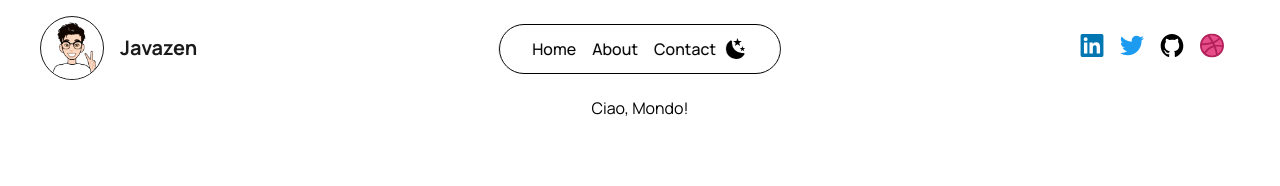
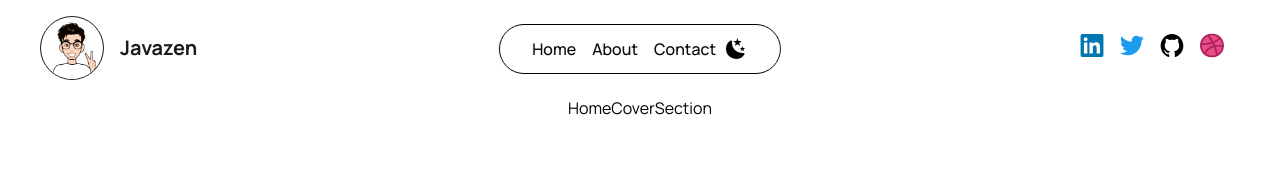
Before and after one commit to javazen/Nextjs-contentlayer-blog, a Next.js app: page / in a window 1280 px wide. Shown: the top 186 px of the page. Built offline with nearby package versions, Linux system fonts and the light colour scheme.

Commit message:
HomeCoverSection stub

```diff
--- a/src/app/page.js
+++ b/src/app/page.js
@@ -1,11 +1,12 @@
-import { allBlogs } from '../../.contentlayer/generated'
+import { allBlogs } from 'contentlayer/generated'
 import Image from 'next/image'
+import HomeCoverSection from '@/src/components/Home/HomeCoverSection'
 
 export default function Home() {
     // console.log(allBlogs);
   return (
     <main className="flex flex-col items-center justify-center">
-      Ciao, Mondo!
+      <HomeCoverSection blogs={allBlogs}/>
     </main>
   )
 }
--- /dev/null
+++ b/src/components/Home/HomeCoverSection.js
@@ -0,0 +1,9 @@
+import React from 'react'
+
+const HomeCoverSection = ({blogs}) => {
+  return (
+    <div>HomeCoverSection</div>
+  )
+}
+
+export default HomeCoverSection
```
